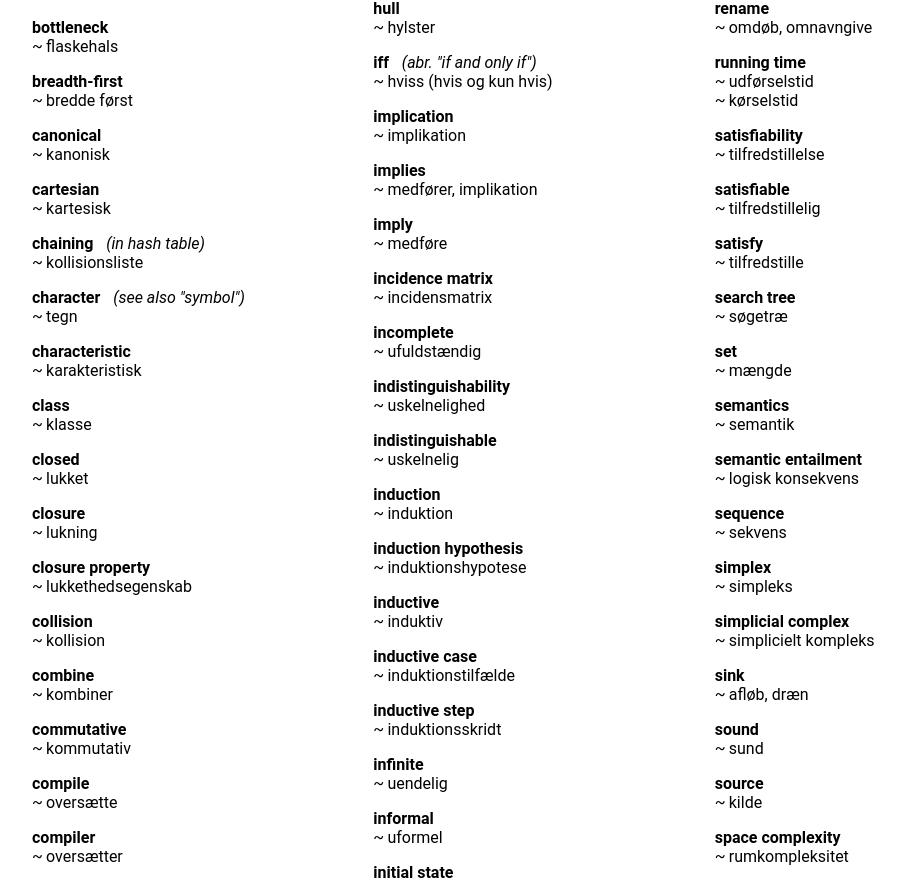
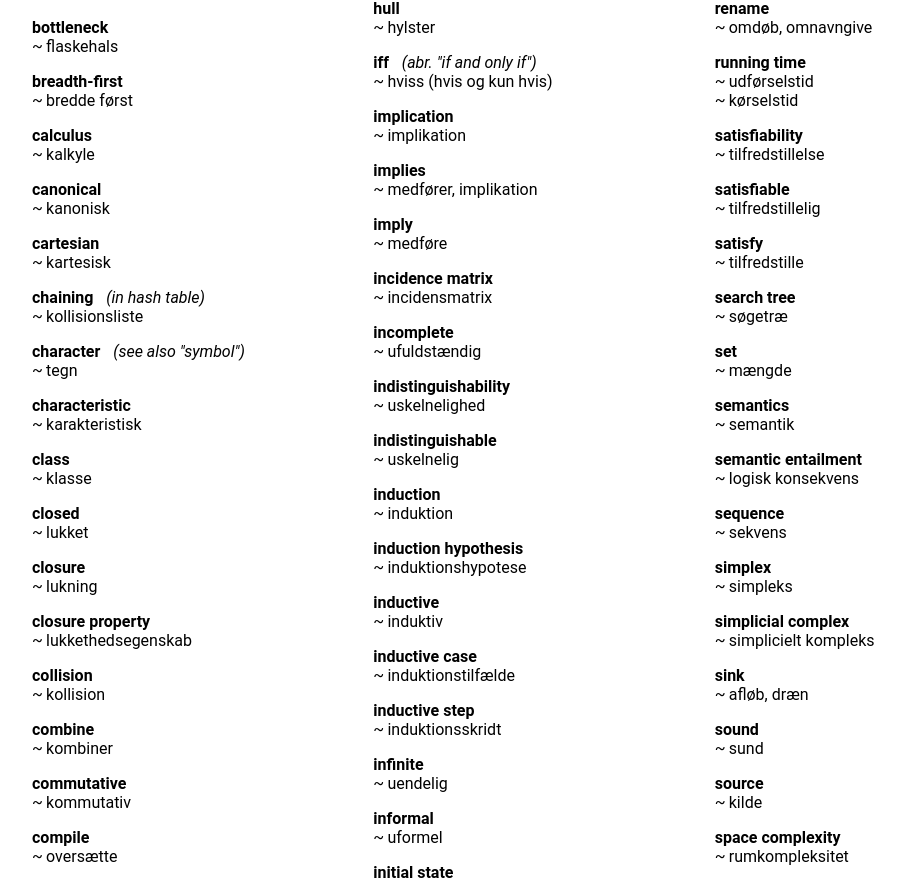
Before and after one commit to SSoelvsten/en-dk, a React (Create React App) app: page / in a window 1280 px wide. Shown: the part 1447-2328 px from the top of the page, without its empty margins (112-1017 px from the left). Built offline with nearby package versions, Linux system fonts and the light colour scheme.

Commit message:
Add 'calculus'

```diff
--- a/src/dictionary.ts
+++ b/src/dictionary.ts
@@ -156,6 +156,11 @@ export const en_dk : Lexeme[] = [
     word: "breadth-first",
     translations: ["bredde først"],
     keywords: ["algorithmics", "graph"]
+  },
+  {
+    word: "calculus",
+    translations: ["kalkyle"],
+    keywords: ["formal methods", "mathematics"]
   },
   {
     word: "canonical",
```
